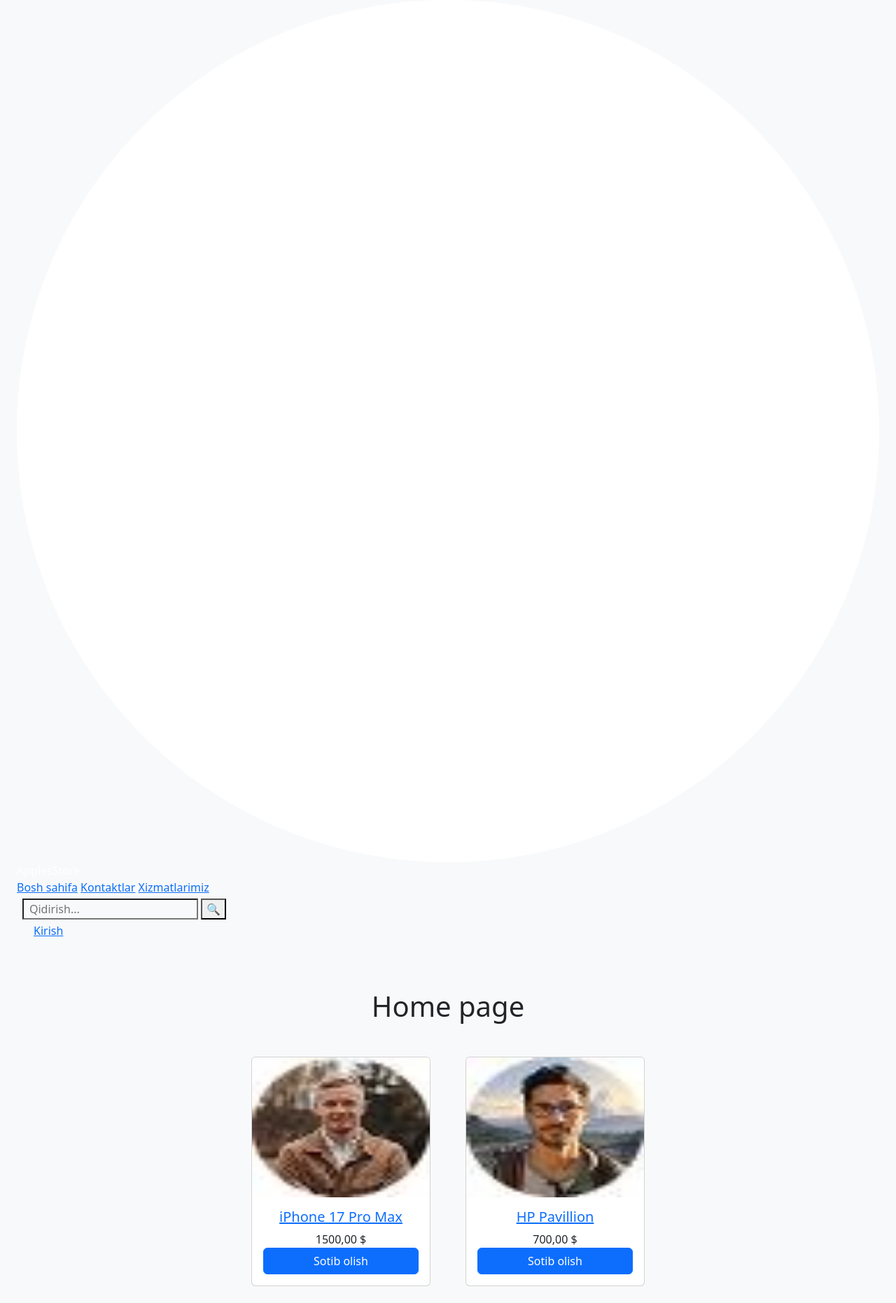
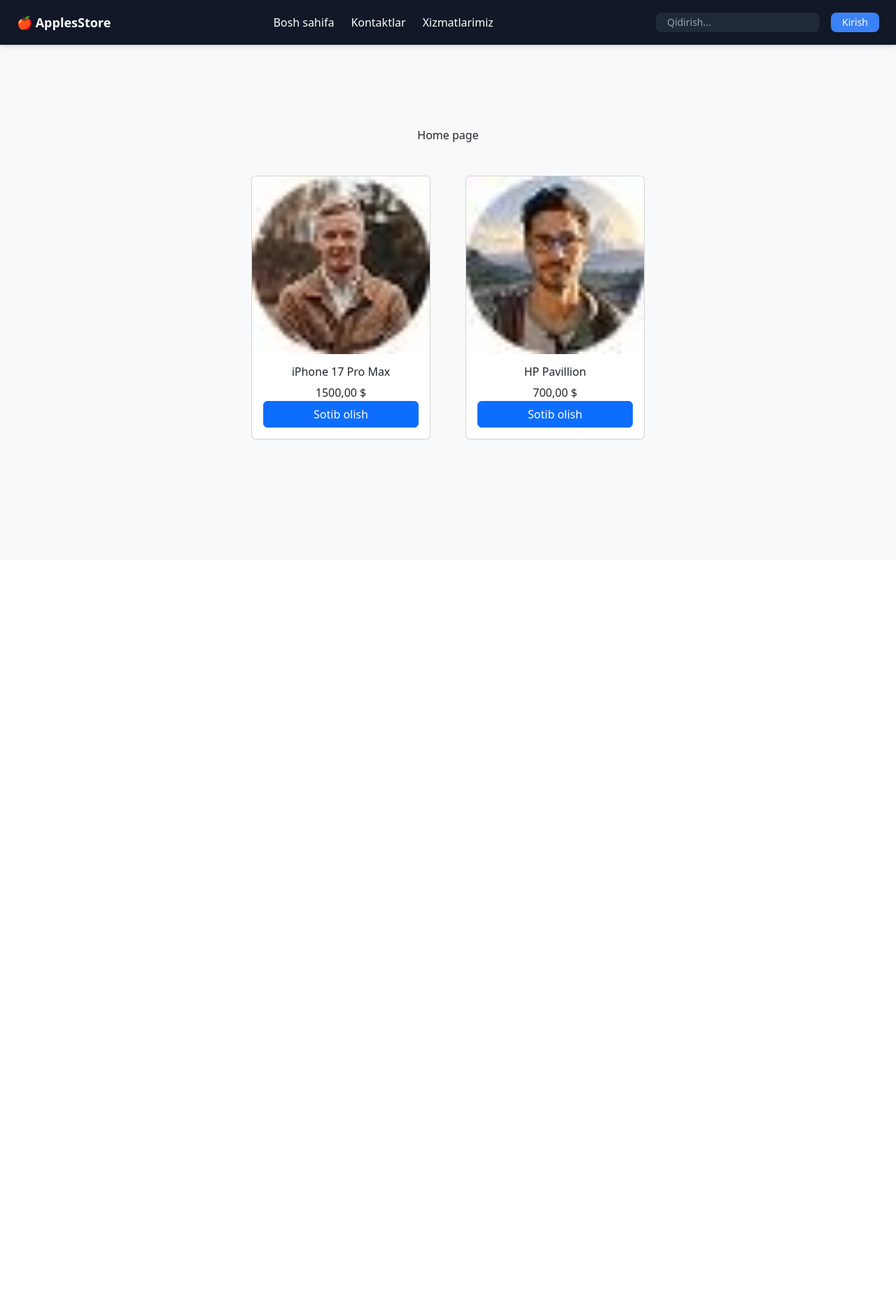
Before and after one commit to ziyovuddin9997/django_project, a Django app: template templates/home_page.html in a window 1280 px wide. Shown: the whole page at 70% size. After the commit the page ends 628 px from the top, so only its background shows below. Run offline with Django 5.2, Linux system fonts and the light colour scheme; the template is opened without the code that fills it: values that come from a table or form of the project are taken from there, others are empty; data comes from the database, SQL or seed files in the repository; parts of the project's set-up code (start-up, migrations or seed data) failed here and were passed over; some libraries are stand-ins or nearby versions.

Commit message:
uppdate navbar.html

```diff
--- a/templates/_navbar.html
+++ b/templates/_navbar.html
@@ -1,61 +1,73 @@
+<!DOCTYPE html>
+<html lang="en">
+<head>
+    <meta charset="UTF-8">
+    <meta name="viewport" content="width=device-width, initial-scale=1.0">
+
+    <!-- Tailwind (РАБОЧИЙ CDN) -->
+    <script src="https://cdn.tailwindcss.com"></script>
+
+    <title>ApplesStore</title>
+</head>
+<body class="bg-gray-100">
+
+    <!-- NAVBAR -->
     <nav class="bg-gray-900 text-white shadow-md">
         <div class="max-w-7xl mx-auto px-4">
             <div class="flex items-center justify-between h-16">
 
                 <!-- Logo -->
                 <div class="flex items-center gap-2">
-        <svg xmlns="http://www.w3.org/2000/svg" class="w-5 h-5 text-blue-400" fill="currentColor" viewBox="0 0 16 16">
-          <path d="M8 2a.5.5 0 0 1 .5.5V4a.5.5 0 0 1-1 0V2.5A.5.5 0 0 1 8 2"/>
-          <path d="M6.664 15.889A8 8 0 1 1 9.336.11a8 8 0 0 1-2.672 15.78z"/>
-        </svg>
-        <span class="text-lg font-semibold tracking-wide">ApplesStore</span>
+                    <span class="text-lg font-semibold">🍎 ApplesStore</span>
                 </div>
 
                 <!-- Links -->
                 <div class="hidden md:flex items-center gap-6">
-        <a href="{% url 'index' %}" class="hover:text-blue-400 transition">Bosh sahifa</a>
-        <a href="{% url 'contacts' %}" class="hover:text-blue-400 transition">Kontaktlar</a>
-        <a href="{% url 'services' %}" class="hover:text-blue-400 transition">Xizmatlarimiz</a>
+                    <a href="{% url 'index' %}" class="hover:text-blue-400">Bosh sahifa</a>
+                    <a href="{% url 'contacts' %}" class="hover:text-blue-400">Kontaktlar</a>
+                    <a href="{% url 'services' %}" class="hover:text-blue-400">Xizmatlarimiz</a>
 
                     {% if request.user.is_authenticated %}
-          <a href="{% url 'profile' %}" class="hover:text-blue-400 transition">Profil</a>
+                        <a href="{% url 'profile' %}" class="hover:text-blue-400">Profil</a>
                     {% endif %}
                 </div>
 
-      <!-- Right side -->
-      <div class="flex items-center gap-4">
+                <!-- Right -->
+                <div class="flex items-center gap-3">
 
                     <!-- Search -->
-        <form class="hidden md:flex items-center bg-gray-800 rounded-xl px-2 py-1">
-          <input
-            type="text"
-            placeholder="Qidirish..."
-            class="bg-transparent outline-none text-sm px-2"
-          />
-          <button class="text-blue-400 hover:text-blue-500">
-            🔍
-          </button>
+                    <form class="hidden md:flex bg-gray-800 rounded-lg px-2 py-1">
+                        <input type="text" placeholder="Qidirish..."
+                               class="bg-transparent outline-none text-sm px-2">
                     </form>
 
                     {% if request.user.is_authenticated %}
                         <a href="{% url 'add_product' %}"
-             class="hidden md:block bg-blue-500 hover:bg-blue-600 px-4 py-2 rounded-xl text-sm transition">
+                           class="bg-blue-500 hover:bg-blue-600 px-3 py-1 rounded-lg text-sm">
                             + Qo'shish
                         </a>
 
                         <a href="{% url 'logout' %}"
-             class="bg-red-500 hover:bg-red-600 px-3 py-2 rounded-xl text-sm transition">
+                           class="bg-red-500 hover:bg-red-600 px-3 py-1 rounded-lg text-sm">
                             Chiqish
                         </a>
                     {% else %}
                         <a href="{% url 'login' %}"
-             class="bg-blue-500 hover:bg-blue-600 px-4 py-2 rounded-xl text-sm transition">
+                           class="bg-blue-500 hover:bg-blue-600 px-3 py-1 rounded-lg text-sm">
                             Kirish
                         </a>
                     {% endif %}
-
                 </div>
 
             </div>
         </div>
     </nav>
+
+    <!-- CONTENT -->
+    <div class="max-w-7xl mx-auto p-4">
+        {% block content %}
+        {% endblock %}
+    </div>
+
+</body>
+</html>
```
Lines whose indentation alone changed are shown as unchanged.
